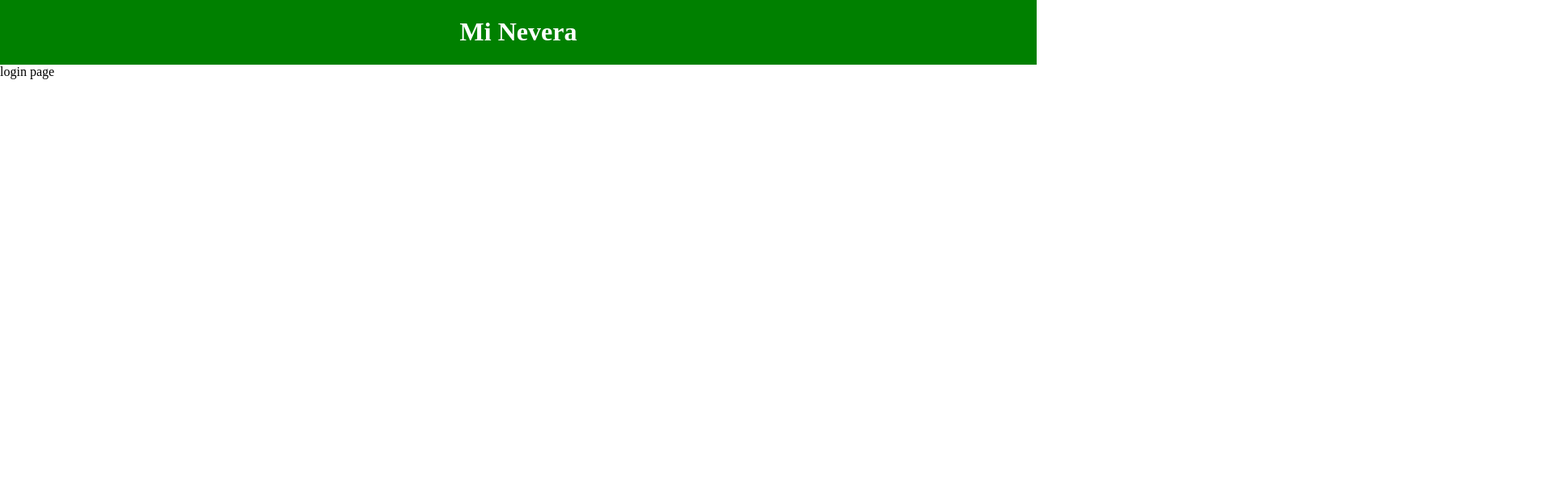
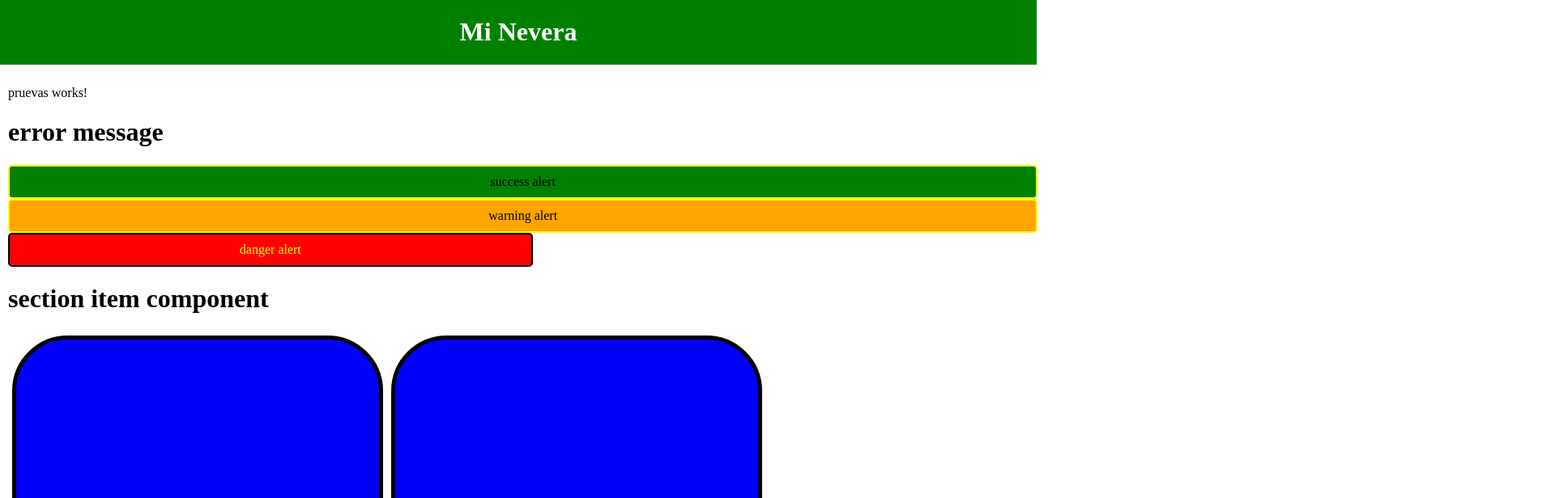
Before and after one commit to pedritusz/listaCompra, an Angular app: page / in a window 1280 px wide. Shown: the top 616 px of the page at 81% size, 1920 px wide, since content can reach past the window. Built offline with nearby package versions, Linux system fonts and the light colour scheme.

Commit message:
alert component

```diff
--- a/src/app/app-routing.module.ts
+++ b/src/app/app-routing.module.ts
@@ -4,8 +4,8 @@ import {PruevasComponent} from "./pruebasYdocumentacion/pruevas/pruevas.componen
 import { HeaderComponent } from './components/header/header.component';
 
 const routes: Routes = [
-  {path:'',loadChildren:()=> import( './pages/login/login.module' ).then( m => m.LoginModule ) },
-  {path:"pruevas",component:PruevasComponent},
+  {path:'login',loadChildren:()=> import( './pages/login/login.module' ).then( m => m.LoginModule ) },
+  {path:'',component:PruevasComponent},
   {path:"urlPrueva",component:HeaderComponent},
 
 ];
--- /dev/null
+++ b/src/app/components/alert-message/alert-message.component.html
@@ -0,0 +1,5 @@
+<div [ngClass]="{'alert-message--danger-container': alertOptions.type === 'danger','alert-message--warning-container': alertOptions.type === 'warning','alert-message--success-container': alertOptions.type === 'success'}" class="alert-message-container">
+
+ {{alertOptions.message}}
+
+</div>
--- /dev/null
+++ b/src/app/components/alert-message/alert-message.component.scss
@@ -0,0 +1,36 @@
+.alert-message--danger-container{
+    display: flex;
+    justify-content: center;
+    width:99%;
+    background-color: red;
+    color: yellow;
+    border:solid black 2px;
+    border-radius: 5px;
+    padding: 10px;
+    font-size: 1rem;
+
+}
+.alert-message--warning-container{
+    display: flex;
+    justify-content: center;
+    width:99%;
+    background-color: orange;
+    color: black;
+    border:solid yellow 2px;
+    border-radius: 5px;
+    padding: 10px;
+    font-size: 1rem;
+
+}
+.alert-message--success-container{
+    display: flex;
+    justify-content: center;
+    width:99%;
+    background-color: green;
+    color: black;
+    border:solid yellow 2px;
+    border-radius: 5px;
+    padding: 10px;
+    font-size: 1rem;
+
+}
--- /dev/null
+++ b/src/app/components/alert-message/alert-message.component.ts
@@ -0,0 +1,20 @@
+import { Component, OnInit, Input } from '@angular/core';
+import {TypeProjectEnum} from '../../enums/typeAlert.enum'
+@Component({
+  selector: 'app-alert-message',
+  templateUrl: './alert-message.component.html',
+  styleUrls: ['./alert-message.component.scss']
+})
+export class alertMessageComponent implements OnInit {
+
+  @Input()alertOptions:{
+    message:string;
+    type: TypeProjectEnum
+  };
+
+  constructor() { }
+
+  ngOnInit(): void {
+  }
+
+}
--- a/src/app/components/error-component/error-component.component.html
+++ /dev/null
@@ -1 +0,0 @@
-<p>error-component works!</p>
--- a/src/app/components/error-component/error-component.component.ts
+++ /dev/null
@@ -1,15 +0,0 @@
-import { Component, OnInit } from '@angular/core';
-
-@Component({
-  selector: 'app-error-component',
-  templateUrl: './error-component.component.html',
-  styleUrls: ['./error-component.component.scss']
-})
-export class ErrorComponentComponent implements OnInit {
-
-  constructor() { }
-
-  ngOnInit(): void {
-  }
-
-}
--- a/src/app/enums/quantityTypeEnum.ts
+++ b/src/app/enums/quantityTypeEnum.ts
@@ -1,6 +1,6 @@
 export enum QuantityTypeEnum {
 
     kilos = 'kilos',
-    units ='units',
+    units = 'units',
 
 }
--- /dev/null
+++ b/src/app/enums/typeAlert.enum.ts
@@ -0,0 +1,5 @@
+export enum TypeProjectEnum{
+    success = 'success',
+    warning = 'warning',
+    danger= 'danger'
+}
--- a/src/app/pruebasYdocumentacion/pruevas/pruevas.component.html
+++ b/src/app/pruebasYdocumentacion/pruevas/pruevas.component.html
@@ -1,16 +1,36 @@
 <div style="padding: 10px;">
 <p>pruevas works!</p>
 <app-main-page-body></app-main-page-body>
-<h1>section item component</h1>
+
+<h1>error message</h1>
+
+<app-alert-message [alertOptions]="alertOptions"></app-alert-message>
+<app-alert-message [alertOptions]="alertOptions3"></app-alert-message>
+
+<div style="width: 50%;">
+
+    <app-alert-message [alertOptions]="alertOptions2"></app-alert-message>
+
+</div>
+<h1>
+    section item component
+</h1>
+
 <div style="display: flex;width: 100%;flex-wrap: wrap;">
-<app-section-item [options]="optionSectionmock"></app-section-item>
-<app-section-item [options]="optionSectionmock"></app-section-item>
-<app-section-item [options]="optionSectionmock"></app-section-item>
+    <app-section-item [options]="optionSectionmock"></app-section-item>
+    <app-section-item [options]="optionSectionmock"></app-section-item>
+    <app-section-item [options]="optionSectionmock"></app-section-item>
 </div>
-<p>este componente tiene un input options en le que se le pasa el
-     color de fondo, en el action se le pasa la ruta a laq
-    ue deve dirigir y el title muesta el texto que deve aparecer.</p>
-<h1>item list component</h1>
+
+<p>
+    este componente tiene un input options en le que se le pasa el
+    color de fondo, en el action se le pasa la ruta a laq
+    que deve dirigir y el title muesta el texto que deve aparecer.
+</p>
+
+<h1>
+    item list component
+</h1>
 
 este componente tiene un input con las opciones
 te calcula el porcentage de un producto respecto al stock minimo
--- a/src/app/pruebasYdocumentacion/pruevas/pruevas.component.ts
+++ b/src/app/pruebasYdocumentacion/pruevas/pruevas.component.ts
@@ -3,6 +3,7 @@ import { SectionItemInterface } from 'src/app/interfaces/section-item-interface'
 import { ItemListInputInterface } from 'src/app/interfaces/itemListinputInterface';
 import { MockServicesService } from '../mock-services.service';
 import { HorizontalScrollContainerComponent } from 'src/app/components/horizontal-scroll-container/horizontal-scroll-container.component';
+import { TypeProjectEnum } from'../../enums/typeAlert.enum'
 @Component({
   selector: 'app-pruevas',
   templateUrl: './pruevas.component.html',
@@ -10,6 +11,18 @@ import { HorizontalScrollContainerComponent } from 'src/app/components/horizonta
 })
 export class PruevasComponent implements OnInit {
   @ViewChild(HorizontalScrollContainerComponent) hcc: HorizontalScrollContainerComponent;
+  alertOptions = {
+    message:'success alert',
+    type: TypeProjectEnum.success
+  };
+  alertOptions2 = {
+    message:'danger alert',
+    type: TypeProjectEnum.danger
+  };
+  alertOptions3 = {
+    message:'warning alert',
+    type: TypeProjectEnum.warning
+  };
   ngOnInit(){
 
   }
```
Also changed, not shown: src/app/app.module.ts (+4 -6 lines), src/app/components/error-component/error-component.component.scss (deleted), 1 other file (tests, documents, lock files or other folders).
